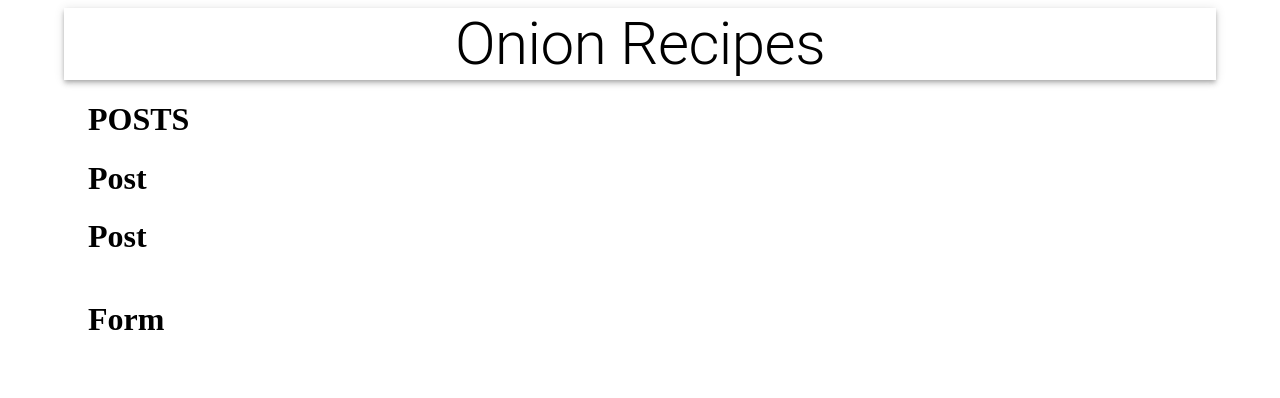
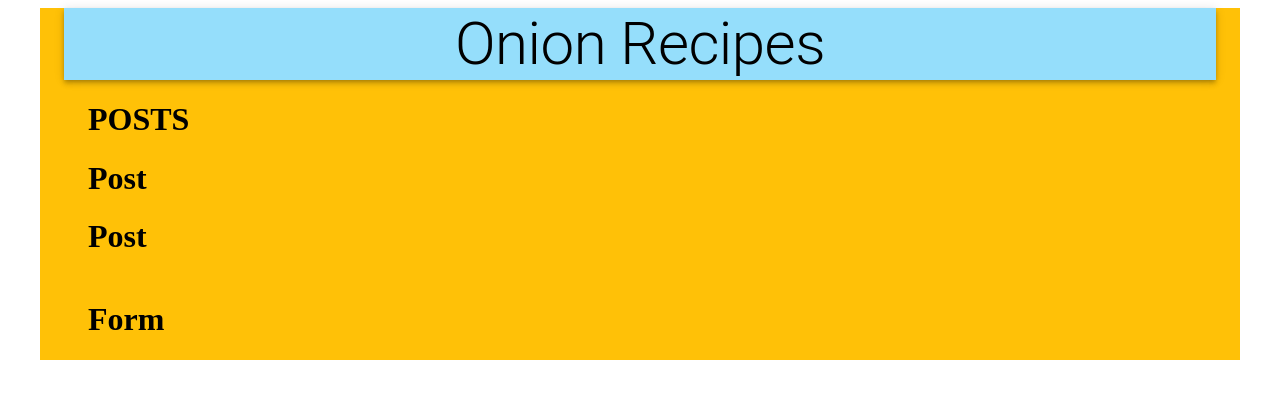
Before and after one commit to MANDYTSANG007/onion-man, a React (Create React App) app in the folder client/: page / in a window 1280 px wide. Shown: the top 398 px of the page. Built offline with nearby package versions, Linux system fonts and the light colour scheme.

Commit message:
add api to connect backend

```diff
--- a/client/package.json
+++ b/client/package.json
@@ -5,6 +5,7 @@
   "dependencies": {
     "@emotion/styled": "^11.10.0",
     "@mui/material": "^5.9.3",
+    "@reduxjs/toolkit": "^1.8.3",
     "@testing-library/jest-dom": "^5.16.4",
     "@testing-library/react": "^13.3.0",
     "@testing-library/user-event": "^13.5.0",
@@ -13,6 +14,7 @@
     "react": "^18.2.0",
     "react-dom": "^18.2.0",
     "react-file-base64": "^1.0.3",
+    "react-redux": "^8.0.2",
     "react-scripts": "5.0.1",
     "redux": "^4.2.0",
     "web-vitals": "^2.1.4"
--- a/client/src/App.js
+++ b/client/src/App.js
@@ -2,12 +2,15 @@ import React from 'react';
 import { Container, AppBar, Typography, Grow, Grid } from '@mui/material';
 import Posts from './components/Posts/Posts';
 import Form from './components/Form/Form';
+import { ThemeProvider } from '@mui/material/styles';
+import theme from './styles';
 
 
 function App() {
   return (
-    <Container maxWidth="lg">
-      <AppBar position="static" color="inherit">
+    <ThemeProvider theme={theme}>
+    <Container sx={{bgcolor:"secondary.main" }} maxWidth="lg">
+      <AppBar sx={{bgcolor:"primary.main" }} position="static" color="inherit">
         <Typography variant="h2" align="center">Onion Recipes</Typography>
       </AppBar>
       <Grow in>
@@ -23,6 +26,7 @@ function App() {
         </Container>
       </Grow>
     </Container>
+    </ThemeProvider>
   );
 }
 
--- /dev/null
+++ b/client/src/api/index.js
@@ -0,0 +1,5 @@
+import axios from 'axios';
+
+const url = 'http://localhost:5000/posts';
+
+export const fetchPosts = () => axios.get(url);
--- a/client/src/index.js
+++ b/client/src/index.js
@@ -2,10 +2,18 @@ import React from 'react';
 import ReactDOM from 'react-dom/client';
 // import './index.css';
 import App from './App';
+import { Provider } from 'react-redux';
+import { configureStore } from '@reduxjs/toolkit';
+import { reducers } from './reducers';
+
+const store = configureStore({ reducer: reducers })
 
 const root = ReactDOM.createRoot(document.getElementById('root'));
 root.render(
   <React.StrictMode>
-    <App />
+    <Provider store={store}>
+      <App />
+    </Provider>
   </React.StrictMode>
+
 );
--- /dev/null
+++ b/client/src/reducers/index.js
@@ -0,0 +1,4 @@
+import { combineReducers } from "redux";
+import posts from './posts';
+
+export const reducers = combineReducers({ posts });
--- /dev/null
+++ b/client/src/reducers/posts.js
@@ -0,0 +1,12 @@
+import Posts from "../components/Posts/Posts";
+
+export default (posts = [], action) => {
+    switch (action.type) {
+        case 'FETCH_ALL':
+            return posts;
+        case 'CREATE':
+            return posts;
+        default:
+            return posts;
+    }
+}
--- a/client/src/styles.js
+++ b/client/src/styles.js
@@ -0,0 +1,33 @@
+import { createTheme } from '@mui/material/styles';
+
+const Colors = {
+    primary: "#00adb5",
+    secondary: "#95defb",
+    success: "#4CAF50",
+    info: "#00a2ff",
+    danger: "#FF5722",
+    warning: "#FFC107",
+    dark: "#0e1b20",
+    light: "#aaa",
+    muted: "#abafb3",
+    border: "#DDDFE1",
+    inverse: "#2F3D4A",
+    shaft: "#333",
+    dove_gray: "#d5d5d5",
+    body_bg: "#f3f6f9",
+    white: "#fff",
+    black: "#000",
+};
+
+const theme = createTheme({
+    palette: {
+        primary: {
+            main: Colors.secondary
+        },
+        secondary: {
+            main: Colors.warning
+        }
+    }
+});
+
+export default theme;
```
Also changed, not shown: client/src/actions/posts.js (added), 1 other file (tests, documents, lock files or other folders).
